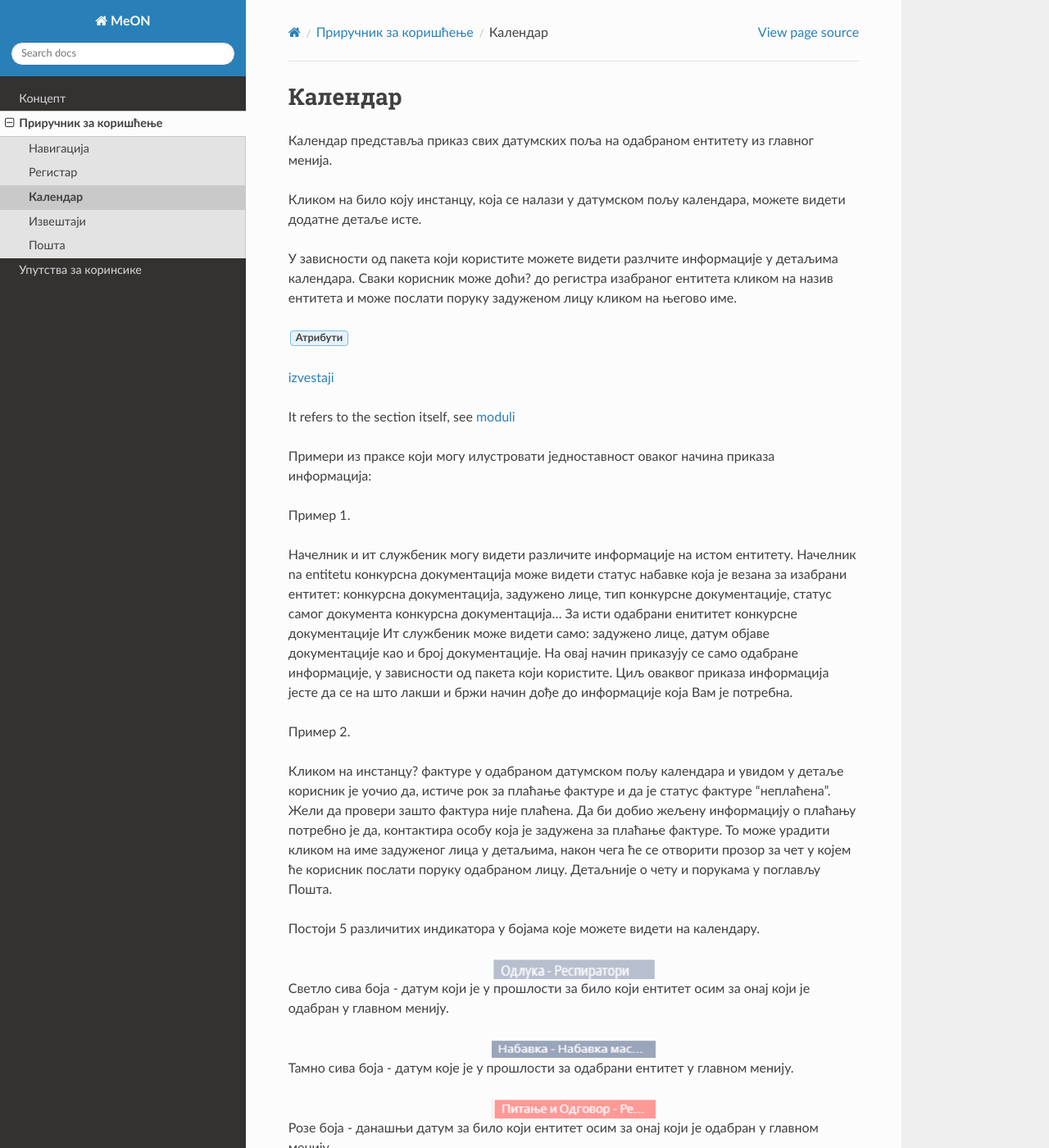
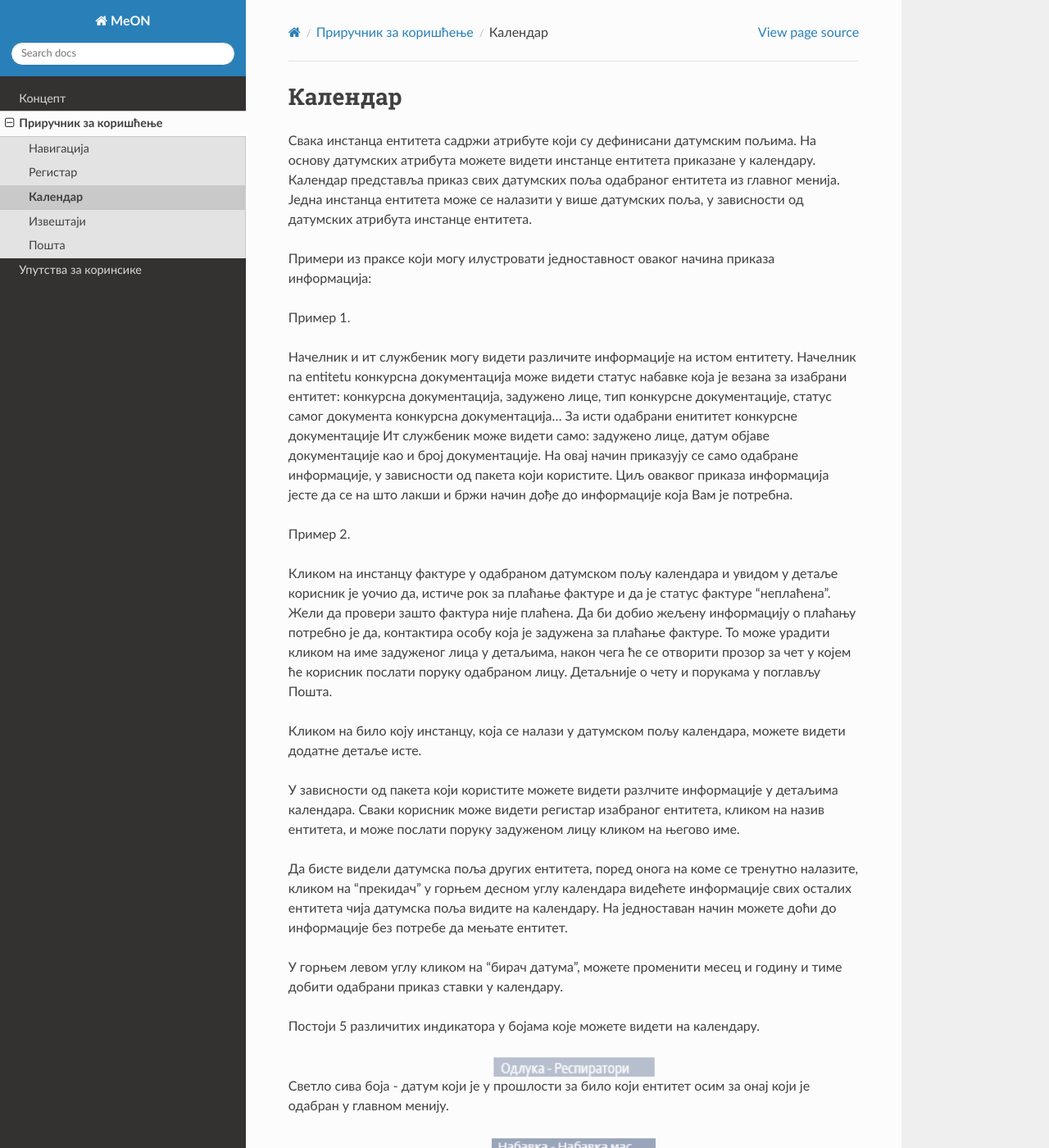
Before and after one commit to ismt-hub/MeON-Docs, a Sphinx documentation site: the page built from docs/prirucnik/kalendar.rst, in a window 1280 px wide and 1400 px high. Shown: the whole window at 82% size. Built offline with Sphinx 7.4.7 and the Read the Docs theme 2.0.0, drawn with Linux system fonts in a browser that asks for light colours; some of the changed text lies outside the part shown.

Commit message:
Changes to Kalendar.rst

```diff
--- a/docs/prirucnik/kalendar.rst
+++ b/docs/prirucnik/kalendar.rst
@@ -4,19 +4,9 @@
 Календар
 ********
 
-Календар представља приказ свих датумских поља на одабраном ентитету из главног менија.
-
-Кликом на било коју инстанцу, која се налази у датумском пољу календара, можете видети додатне детаље исте.
-
-
-У зависности од пакета који користите можете видети разлчите информације у детаљима календара. Сваки корисник може доћи? до регистра изабраног ентитета кликом на назив ентитета и може послати поруку задуженом лицу кликом на његово име.
-
-:guilabel:`Атрибути`
-
-:ref:`izvestaji <izvestaji>`
-
-It refers to the section itself, see :ref:`moduli <moduli>`
-
+Свака инстанца ентитета садржи атрибуте који су дефинисани датумским пољима. На основу датумских атрибута можете видети инстанце ентитета приказане у календару.
+Календар представља приказ свих датумских поља одабраног ентитета из главног менија.
+Једна инстанца ентитета може се налазити у више датумских поља, у зависности од датумских атрибута инстанце ентитета.
 
 Примери из праксе који могу илустровати једноставност оваког начина приказа информација:
 
@@ -26,8 +16,16 @@ It refers to the section itself, see :ref:`moduli <moduli>`
 
 Пример 2.
 
-Кликом на инстанцу? фактуре у одабраном датумском пољу календара и увидом у детаље корисник је уочио да, истиче рок за плаћање фактуре и да је статус фактуре "неплаћена".
+Кликом на инстанцу фактуре у одабраном датумском пољу календара и увидом у детаље корисник је уочио да, истиче рок за плаћање фактуре и да је статус фактуре "неплаћена".
 Жели да провери зашто фактура није плаћена. Да би добио жељену информацију о плаћању потребно је да, контактира особу која је задужена за плаћање фактуре. То може урадити кликом на име задуженог лица у детаљима, након чега ће се отворити прозор за чет у којем ће корисник послати поруку одабраном лицу. Детаљније о чету и порукама у поглављу Пошта.
+
+Кликом на било коју инстанцу, која се налази у датумском пољу календара, можете видети додатне детаље исте.
+
+У зависности од пакета који користите можете видети разлчите информације у детаљима календара. Сваки корисник може видети регистар изабраног ентитета, кликом на назив ентитета, и може послати поруку задуженом лицу кликом на његово име.
+
+Да бисте видели датумска поља других ентитета, поред онога на коме се тренутно налазите, кликом на "прекидач" у горњем десном углу календара видећете информације свих осталих ентитета чија датумска поља видите на календару. На једноставан начин можете доћи до информације без потребе да мењате ентитет.
+
+У горњем левом углу кликом на "бирач датума", можете променити месец и годину и тиме добити одабрани приказ ставки у календару.
 
 Постоји 5 различитих индикатора у бојама које можете видети на календару.
 
```
Also changed, not shown: other parts of docs/prirucnik/kalendar.rst (+0 -4 lines).
